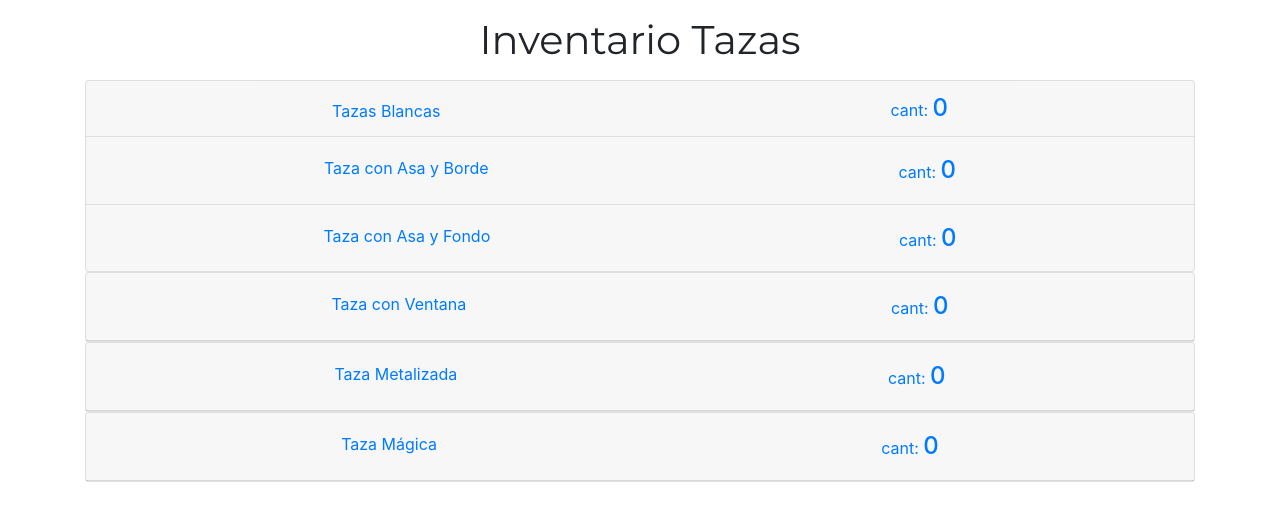
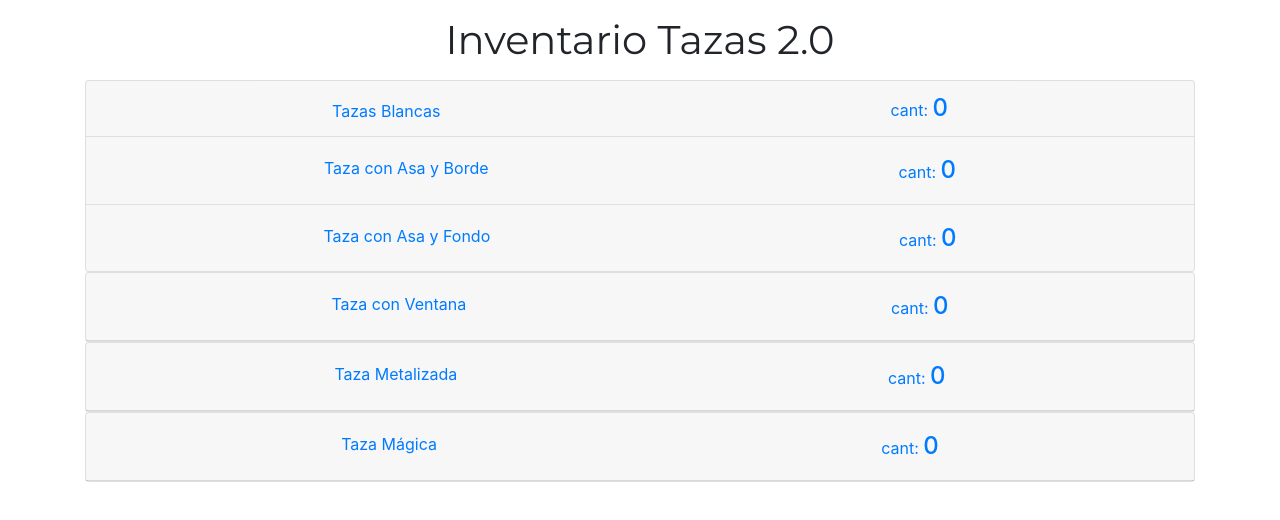
Before and after one commit to ReynaldoYC/TazasInventario, a website: page public/index.html in a window 1280 px wide. Drawn offline with nearby package versions, Linux system fonts and the light colour scheme; no server answers.

Commit message:
version 2.0

```diff
--- a/public/index.html
+++ b/public/index.html
@@ -15,7 +15,7 @@
 <body>
 
     <div class="container d-flex flex-column justify-content-center ">
-        <h1 class="align-self-center m-3">Inventario Tazas</h1>
+        <h1 class="align-self-center m-3">Inventario Tazas 2.0</h1>
 
         <div class="accordion" id="accordionExample">
             <div class="card">
```
